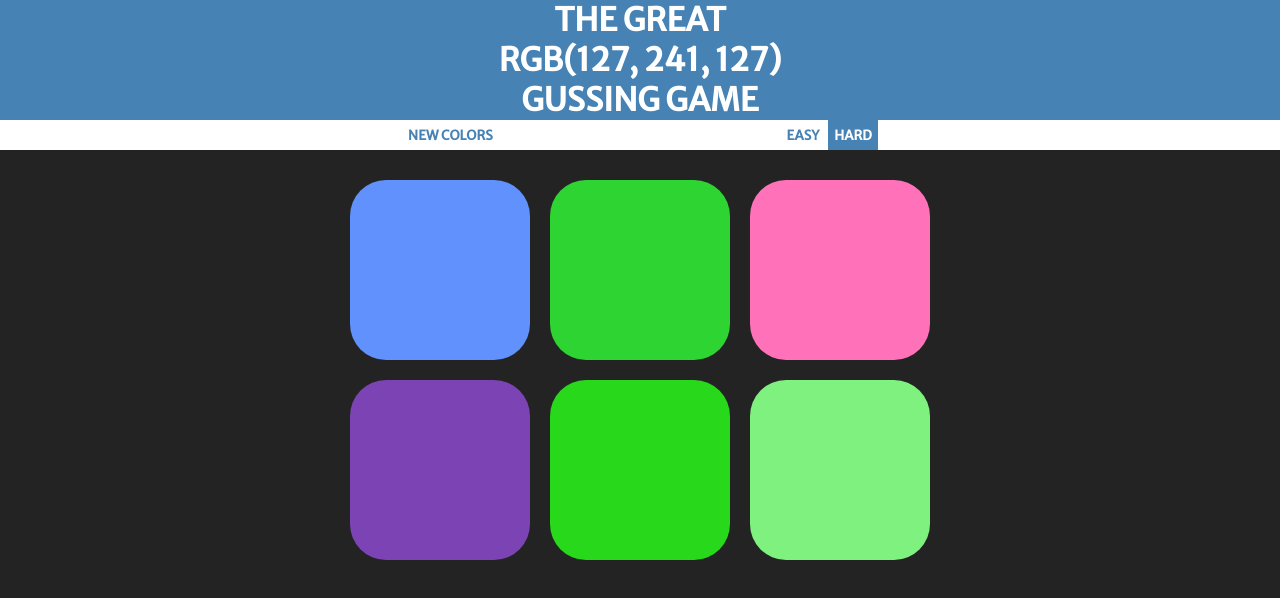
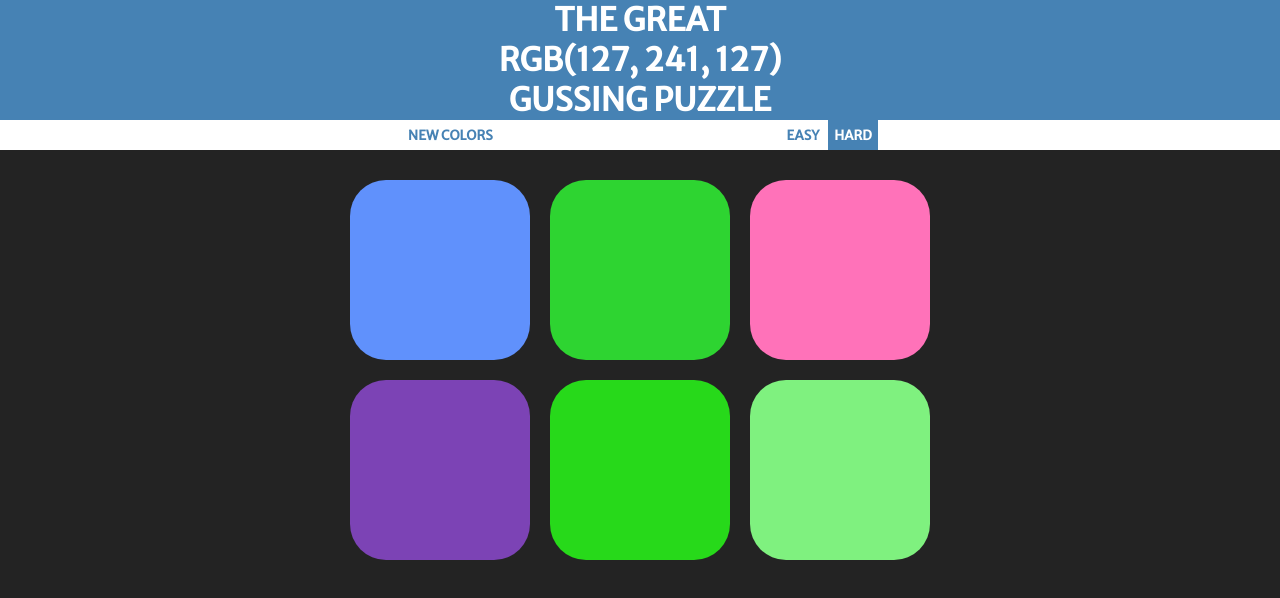
Before and after one commit to meullah/meullah.github.io, a plain HTML site: page index.html in a window 1280 px wide. Drawn offline with Linux system fonts and the light colour scheme.

Commit message:
Changing Title

```diff
--- a/index.html
+++ b/index.html
@@ -11,7 +11,7 @@
 		<br>
 		<span id="RGB_color"></span>
 		<br>
-		Gussing Game
+		Gussing Puzzle
 	</h1>
 
 	<div id="menuBar">
```
